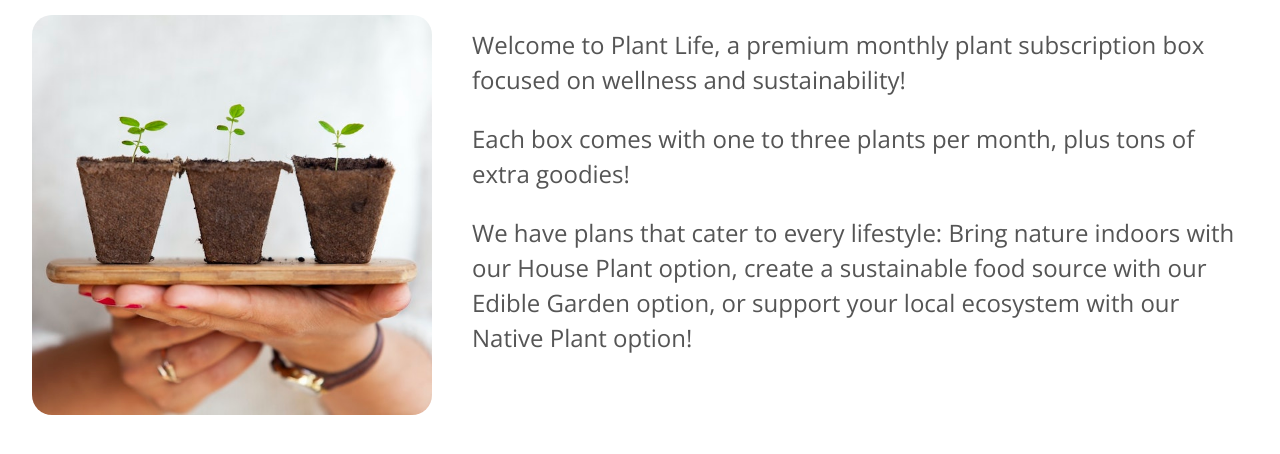
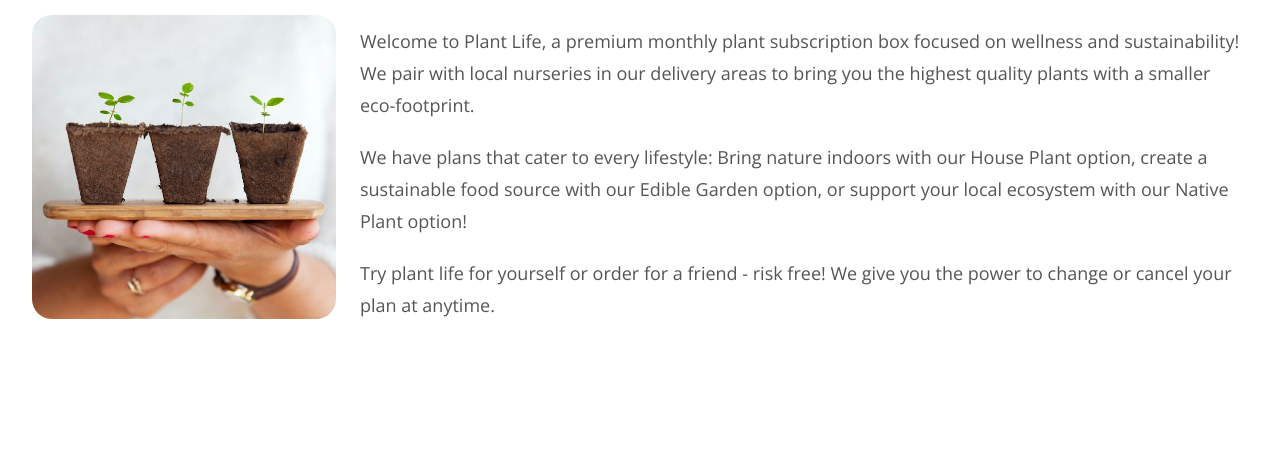
Before and after one commit to chynnalew/plant-life, a plain HTML site: page index.html in a window 1280 px wide. Shown: the part 724-1178 px from the top of the page. After the commit the page ends 1055 px from the top, so only its background shows below. Drawn offline with nearby package versions, Linux system fonts and the light colour scheme.

Commit message:
update who-text

```diff
--- a/css/styles.css
+++ b/css/styles.css
@@ -54,7 +54,6 @@ body {
   display: grid;
   gap: 1.6rem;
 }
-
 .grid-2-col {
   grid-template-columns: repeat(2, 1fr);
 }
@@ -99,7 +98,6 @@ body {
   margin: auto;
   padding: 6.4rem 3.2rem ;
 }
-
 .title-text{
   text-indent: 1.8rem;
   font-family: 'Caveat', cursive;
@@ -119,7 +117,6 @@ body {
 .hero-buttons{
   margin-bottom:3.2rem;
 }
-
 .button, .button:visited {
   text-decoration:none;
   color: #fff;
@@ -136,11 +133,9 @@ body {
 a {
   display:inline-block
 }
-
 .button:hover{
   box-shadow: 0 0 1rem #f8a25c
 }
-
 .pics{
   display: flex;
   align-items: center;
@@ -153,7 +148,6 @@ a {
   margin-right: -2.4rem;
   border: 1px white solid;
 }
-
 .customer-text{
   font-weight: 800;
   font-size: 1.4rem;
@@ -161,17 +155,23 @@ a {
 }
 
 /* WHO ARE WE */
-
+.who-left{
+  float:left;
+  width:25%;
+}
+.who-right{
+  float: left;
+  width: 75%;
+}
 .who-img{
   width:100%;
   border-radius: 20px;
 }
-
 .who-text{
-    font-size: 2.4rem;
-    line-height: 3.5rem;
+    font-size: 1.8rem;
+    line-height: 3.2rem;
     margin-left: 2.4rem;
 }
 .who-text  p {
-  padding:1.2rem 0;
+  padding:1rem 0;
 }
--- a/index.html
+++ b/index.html
@@ -38,15 +38,15 @@
 
   <section class="who container">
     <h2 class="section-title">Who Are We?</h2>
-    <div class="grid grid-1-2-col">
+    <div class="float">
       <div class="who-left">
         <img class="who-img" src="img/plant-sprouts.jpeg" alt="lady watering plants"/>
       </div>
       <div class="who-right">
         <div class="who-text">
-          <p>Welcome to Plant Life, a premium monthly plant subscription box focused on wellness and sustainability! </p>
-          <p>Each box comes with one to three plants per month, plus tons of extra goodies!</p>
+          <p>Welcome to Plant Life, a premium monthly plant subscription box focused on wellness and sustainability! We pair with local nurseries in our delivery areas to bring you the highest quality plants with a smaller eco-footprint.</p>
           <p>We have plans that cater to every lifestyle: Bring nature indoors with our House Plant option, create a sustainable food source with our Edible Garden option, or support your local ecosystem with our Native Plant option! </p>
+          <p>Try plant life for yourself or order for a friend - risk free! We give you the power to change or cancel your plan at anytime.</p>
         </div>
       </div>
       </div>
```
Also changed, not shown: 1 other file.
